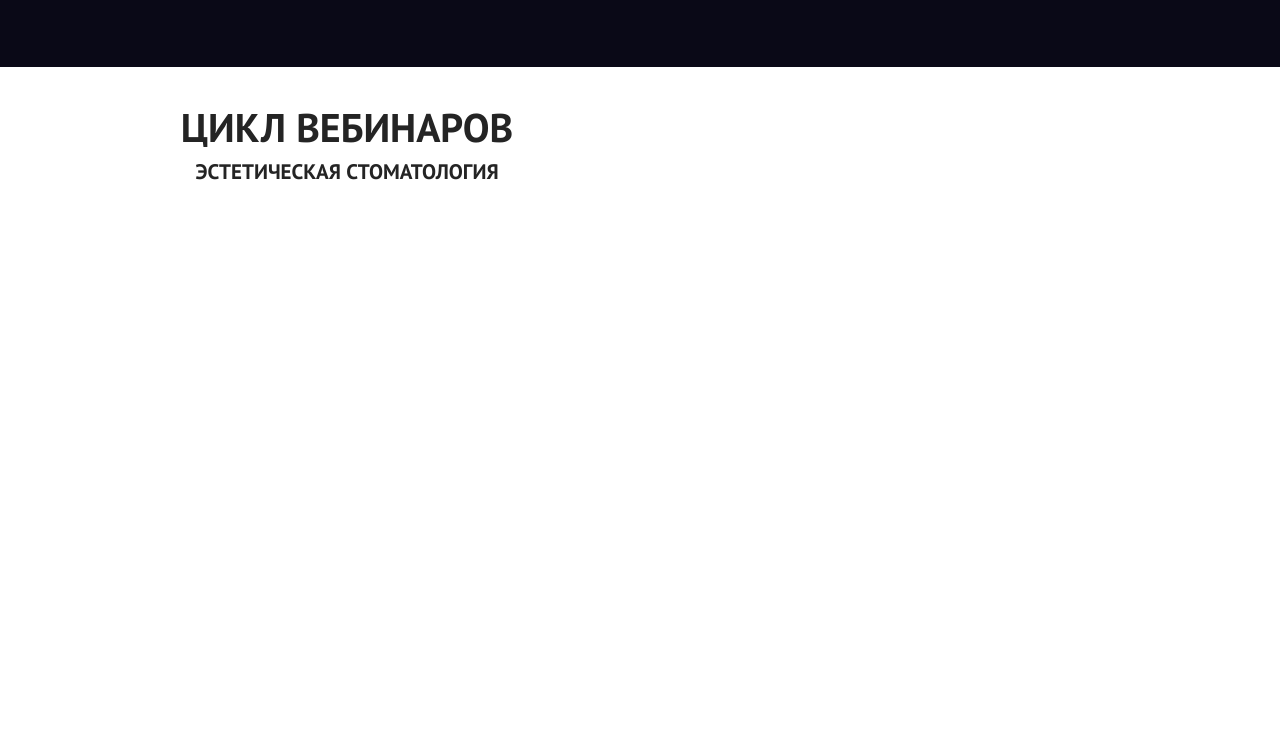
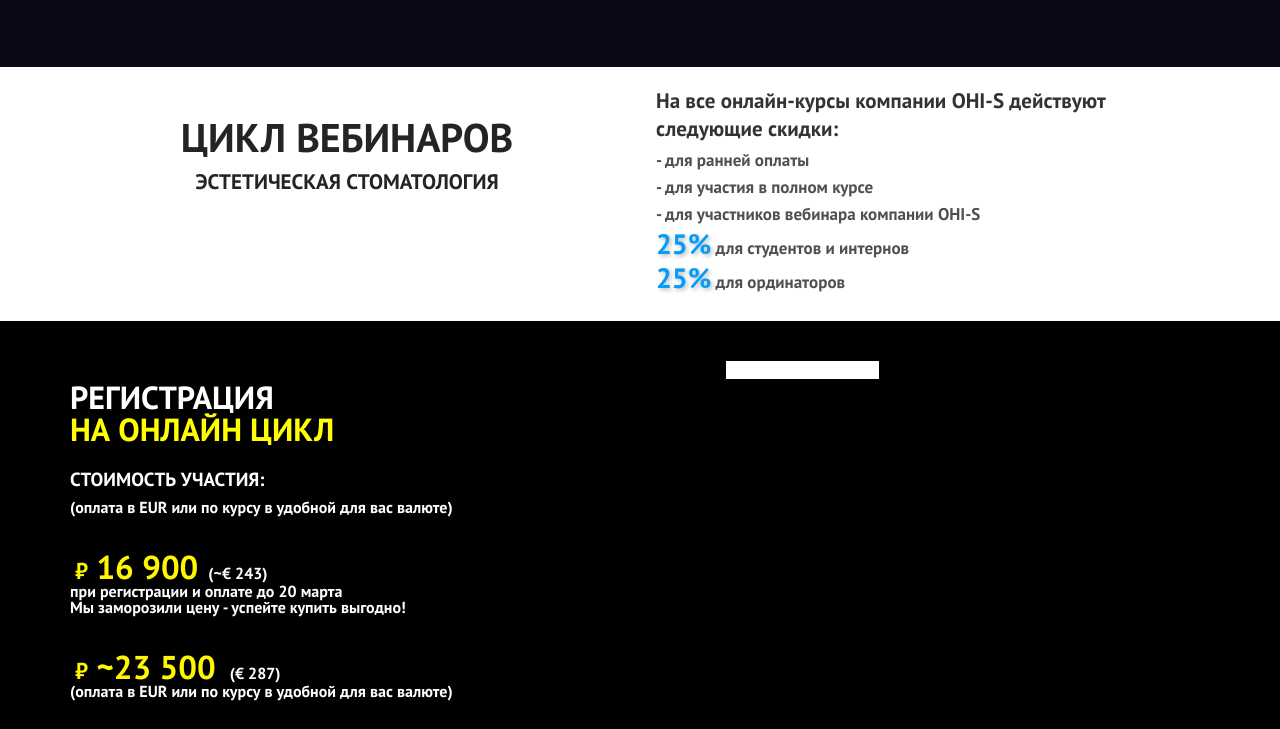
Before and after one commit to Yuranuch/My_test_landing, a plain HTML site: page index.html in a window 1280 px wide. Shown: the part 3091-3820 px from the top of the page. Before the commit the page ends 3287 px from the top, so only its background shows below. Drawn offline with nearby package versions, Linux system fonts and the light colour scheme.

Commit message:
third section added

```diff
--- a/css/styles.scss
+++ b/css/styles.scss
@@ -60,15 +60,12 @@ p {
 /*--------------------*/
 
 .section__wrap {
-
   background: black;
 }
 .section {
   max-width: 1170px;
   padding: 40px 15px 0;
   margin: 0 auto 35px auto;
-
-
 }
 .section_padding-top {
   display: flex;
@@ -551,8 +548,8 @@ p {
   font-size: 40px;
   margin: 0 0 14px;
   font-weight: 800;
+  padding: 50px 0 0 0;
   color: #242424;
-
   text-transform: uppercase;
 }
 .medium-card-title {
@@ -564,3 +561,93 @@ p {
   text-transform: uppercase;
   color: #242424;
 }
+.title-info {
+  font-size: 21px;
+  font-weight: 600;
+  line-height: 1.3;
+  padding: 20px 0 10px;
+  color: #333;
+}
+.sales-list {
+  padding-bottom: 20px;
+  li {
+    width: 100%;
+    margin: 0 0 10px;
+    font-weight: 700;
+    font-size: 17px;
+    color: #505050;
+    span {
+      font-size: 28px;
+      line-height: 22px;
+      display: inline-block;
+      color: #069cfa;
+      text-shadow: 2px 2px 4px #bdbdbd;
+      font-weight: 700;
+    }
+  }
+}
+.margin-top-block {
+
+}
+.section_without-padding {
+  padding: 0 15px 0;
+  margin: 0 auto 0 auto;
+}
+.card-flex-wrap {
+  display: flex;
+  justify-content: space-between;
+}
+.registration-title {
+  padding: 20px 0;
+}
+.registration__title {
+  width: 100%;
+  color: #fff;
+  line-height: 1;
+  font-size: 32px;
+  font-weight: 800;
+  text-transform: uppercase;
+}
+.registration__title_another-color {
+  color: yellow;
+}
+
+.cost-list {
+  li {
+    font-weight: 600;
+    font-size: 16px;
+    float: left;
+    width: 100%;
+    padding: 5px 0 30px;
+    line-height: 1;
+    color: white;
+    .list-title {
+      display: block;
+      text-transform: uppercase;
+      font-size: 19px;
+      color: white;
+      font-weight: 700;
+      padding-bottom: 10px;
+    }
+    .list-price {
+      font-size: 33px;
+      padding: 0 10px 0 5px;
+      color: #fff700 !important;
+      span {
+        font-size: 23px;
+      }
+    }
+  }
+}
+
+.form-registration {
+
+}
+.form-registration__row {
+  label {
+
+  }
+  input {
+
+  }
+}
--- a/index.html
+++ b/index.html
@@ -314,13 +314,8 @@
                     </div>
                     <button class="btn-program btn-program-stand">Получить программу</button>
                 </div>
-
             </div>
-
-
-
         </div>
-
     </div>
 </div>
 
@@ -348,8 +343,8 @@
     </div>
 </div>
 
-<div class="section">
-    <div class="card-wrap">
+<div class="section section_without-padding">
+    <div class="card-flex-wrap">
         <div class="card_width-50">
             <div class="large-card-title">
                 Цикл вебинаров
@@ -360,9 +355,55 @@
         </div>
 
         <div class="card_width-50">
-           <div class="title-info">
+               <div class="title-info">
+                   На все онлайн-курсы компании OHI-S действуют следующие скидки:
+               </div>
+                <ul class="sales-list">
+                    <li>- для ранней оплаты</li>
+                    <li>- для участия в полном курсе</li>
+                    <li>- для участников вебинара компании OHI-S</li>
+                    <li><span>25%</span> для студентов и интернов</li>
+                    <li><span>25%</span> для ординаторов</li>
+                </ul>
+            </div>
 
-           </div>
+    </div>
+</div>
+
+<div class="section__wrap">
+    <div class="section">
+        <div class="card-wrap">
+            <div class="card_width-50">
+                <div class="registration-title">
+                    <div class="registration__title">
+                        РЕГИСТРАЦИЯ
+                    </div>
+                    <div class="registration__title registration__title_another-color">
+                        НА ОНЛАЙН ЦИКЛ
+                    </div>
+                </div>
+                <ul class="cost-list">
+                    <li>
+                        <span class="list-title">Стоимость участия:</span> (оплата в EUR или по курсу в удобной для вас валюте)
+                    </li>
+                    <li>
+                        <span class="list-price"><span>₽</span> 16 900</span>(~€ 243) <br>
+                        при регистрации и оплате до 20 марта <br>
+                        Мы заморозили цену - успейте купить выгодно!
+                    </li>
+                    <li>
+                        <span class="list-price"><span>₽</span> ~23 500</span> (€ 287) <br> (оплата в EUR или по курсу в удобной для вас валюте)
+                    </li>
+                </ul>
+            </div>
+            <div class="card_width-50">
+                <div class="form-registration">
+                    <form class="form-registration__row">
+                        <label>Ваше ФИО</label>
+                        <input type="text">
+                    </form>
+                </div>
+            </div>
         </div>
     </div>
 </div>
```
Also changed, not shown: css/styles.css, 1 other file.
